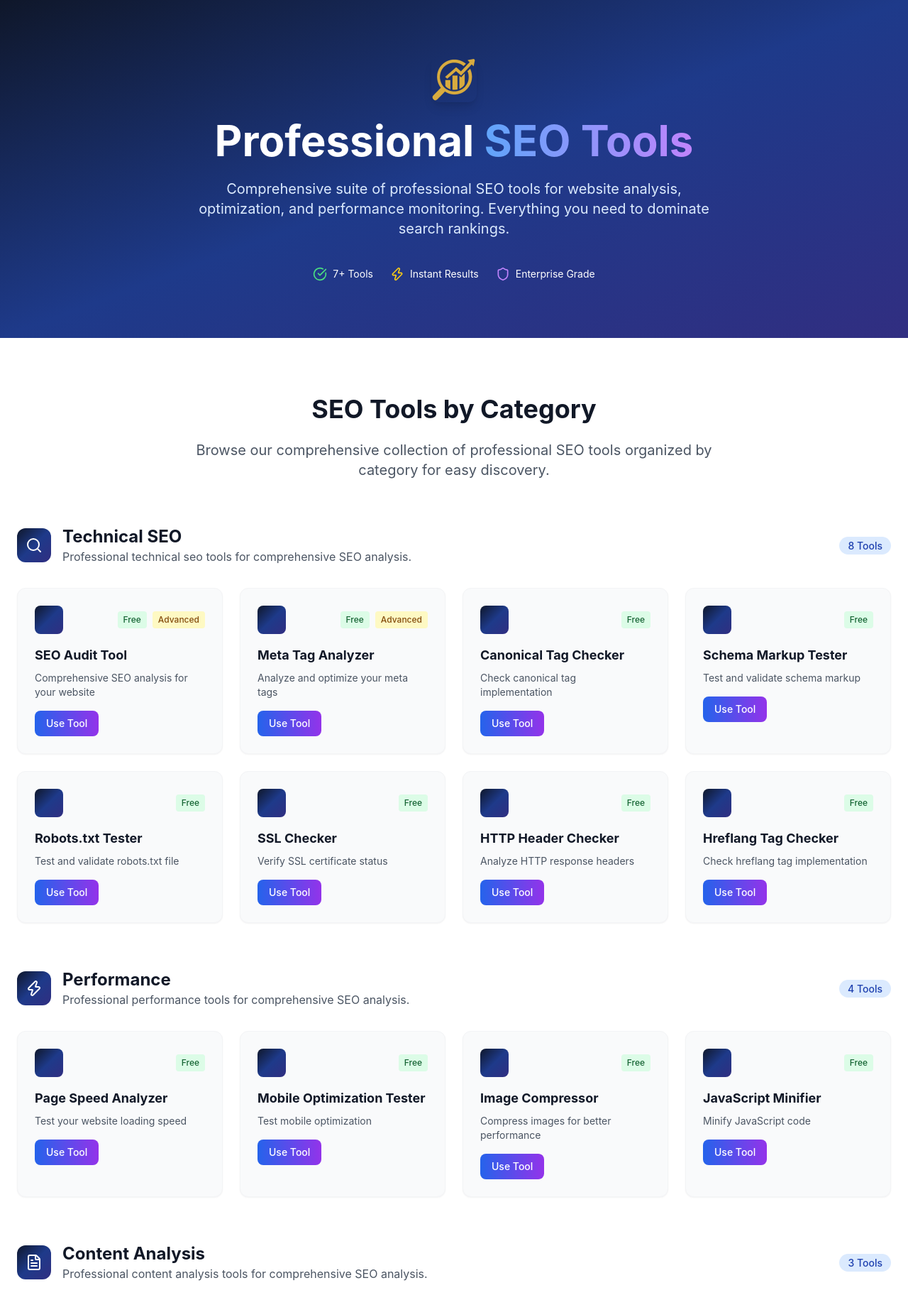
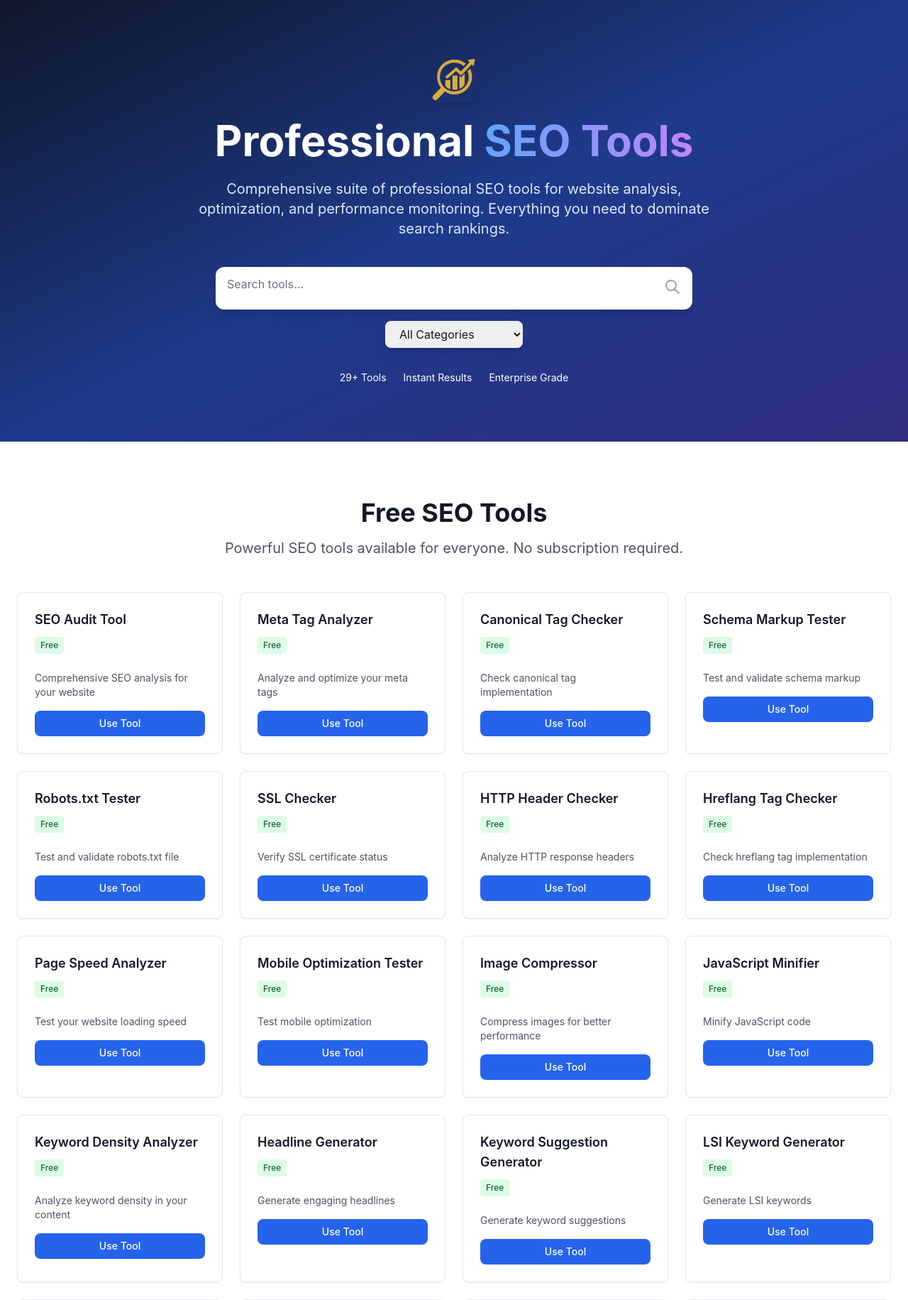
Before and after one commit to Varma0717/tools, a Flask app: page /tools/ in a window 1280 px wide. Shown: the part 65-1896 px from the top of the page at 71% size. Run offline with Flask 3, Linux system fonts and the light colour scheme; some libraries are stand-ins or nearby versions.

Commit message:
Clean up: Remove unnecessary files and update .gitignore
- Removed all test/debug scripts and .md files
- Removed unnecessary template variants
- Updated .gitignore to prevent future clutter
- Cleaned tools routes and index template
- Maintained core functionality

```diff
--- a/templates/tools/index.html
+++ b/templates/tools/index.html
@@ -6,7 +6,7 @@
 
 {% block content %}
   <div class="min-h-screen bg-gray-50">
-    <!-- Hero Section -->
+    <!-- Hero Section with Gradient -->
     <section class="bg-gradient-to-br from-slate-900 via-blue-900 to-indigo-900 text-white py-20">
       <div class="max-w-7xl mx-auto px-6 text-center">
         <img src="{{ url_for('static', filename='favicon.png') }}" alt="SEO Tools Collection" class="w-16 h-16 mx-auto mb-6 rounded-xl shadow-lg" />
@@ -16,128 +16,149 @@
         </h1>
         <p class="text-xl text-blue-100 max-w-3xl mx-auto mb-10">Comprehensive suite of professional SEO tools for website analysis, optimization, and performance monitoring. Everything you need to dominate search rankings.</p>
 
+        <!-- Search Section -->
+        <div class="max-w-2xl mx-auto mb-8">
+          <div class="relative">
+            <input
+              type="text"
+              id="toolSearch"
+              placeholder="Search tools..."
+              class="w-full px-6 py-4 text-gray-900 rounded-xl border-0 shadow-lg focus:ring-4 focus:ring-blue-300 focus:outline-none text-lg"
+            />
+            <div class="absolute right-4 top-4">
+              <svg class="w-6 h-6 text-gray-400" fill="none" stroke="currentColor" viewBox="0 0 24 24">
+                <path stroke-linecap="round" stroke-linejoin="round" stroke-width="2" d="M21 21l-6-6m2-5a7 7 0 11-14 0 7 7 0 0114 0z"></path>
+              </svg>
+            </div>
+          </div>
+
+          <!-- Category Filter Dropdown -->
+          <div class="mt-4">
+            <select id="categoryFilter" class="px-4 py-2 text-gray-900 rounded-lg border-0 shadow-lg focus:ring-2 focus:ring-blue-300 focus:outline-none">
+              <option value="">All Categories</option>
+              {% for category in categories %}
+                <option value="{{ category.slug }}">{{ category.name }}</option>
+              {% endfor %}
+            </select>
+          </div>
+        </div>
+
         <div class="flex flex-wrap justify-center gap-6 text-sm">
           <div class="flex items-center space-x-2">
-            <i data-lucide="check-circle" class="w-5 h-5 text-green-400"></i>
-            <span>{{ tools|length if tools else "50+" }}+ Tools</span>
+            <span>{{ total_tools or "25+" }}+ Tools</span>
           </div>
-          {% if user_is_authenticated %}
-            <div class="flex items-center space-x-2">
-              <i data-lucide="user-check" class="w-5 h-5 text-blue-400"></i>
-              <span>{{ "Pro Account" if user_has_pro else "Free Account" }}</span>
-            </div>
-          {% endif %}
           <div class="flex items-center space-x-2">
-            <i data-lucide="zap" class="w-5 h-5 text-yellow-400"></i>
             <span>Instant Results</span>
           </div>
           <div class="flex items-center space-x-2">
-            <i data-lucide="shield" class="w-5 h-5 text-purple-400"></i>
             <span>Enterprise Grade</span>
           </div>
         </div>
       </div>
     </section>
 
-    <!-- Tools by Category Section -->
+    <!-- Tools Sections -->
     {% if categories and tools %}
     <section class="py-20 bg-white">
       <div class="max-w-7xl mx-auto px-6">
-        <div class="text-center mb-16">
-          <h2 class="text-3xl md:text-4xl font-bold text-gray-900 mb-6">SEO Tools by Category</h2>
-          <p class="text-xl text-gray-600 max-w-3xl mx-auto">Browse our comprehensive collection of professional SEO tools organized by category for easy discovery.</p>
+
+        <!-- Free Tools Section -->
+        <div class="mb-20">
+          <div class="text-center mb-12">
+            <h2 class="text-3xl md:text-4xl font-bold text-gray-900 mb-4">Free SEO Tools</h2>
+            <p class="text-xl text-gray-600 max-w-3xl mx-auto">Powerful SEO tools available for everyone. No subscription required.</p>
+          </div>
+
+          <div id="freeToolsGrid" class="grid md:grid-cols-2 lg:grid-cols-3 xl:grid-cols-4 gap-6">
+            {% for category_name, category_tools in tools_by_category.items() %}
+              {% for tool in category_tools %}
+                {% if not tool.is_premium %}
+                  <div class="tool-card bg-white border border-gray-200 rounded-lg shadow-sm hover:shadow-md transition-all duration-300 p-6"
+                       data-tool-name="{{ tool.name|lower }}"
+                       data-category="{{ category_name|lower|replace(' ', '-') }}"
+                       data-description="{{ tool.description|lower }}">
+
+                    <div class="flex items-start justify-between mb-4">
+                      <div class="flex-1">
+                        <h4 class="text-lg font-semibold text-gray-900 mb-2">{{ tool.name }}</h4>
+                        <span class="inline-block bg-green-100 text-green-800 px-2 py-1 rounded text-xs font-medium mb-2">Free</span>
+                      </div>
+                    </div>
+
+                    <p class="text-gray-600 text-sm mb-4 line-clamp-2">{{ tool.description or 'Professional SEO tool for analysis and optimization.' }}</p>
+
+                    <div class="mt-auto">
+                      <a href="/tools/{{ tool.slug }}/" class="inline-block w-full text-center bg-blue-600 hover:bg-blue-700 text-white px-4 py-2 rounded-lg text-sm font-medium transition-all duration-200">
+                        Use Tool
+                      </a>
+                    </div>
+                  </div>
+                {% endif %}
+              {% endfor %}
+            {% endfor %}
+          </div>
         </div>
 
-        {% for category in categories %}
-          {% set category_tools = tools_by_category.get(category.slug, []) %}
-          {% if category_tools %}
-          <div class="mb-16">
-            <!-- Category Header -->
-            <div class="flex items-center mb-8">
-              <div class="w-12 h-12 bg-gradient-to-br from-slate-900 via-blue-900 to-indigo-900 rounded-xl flex items-center justify-center mr-4">
-                <i data-lucide="{{ category.icon or 'folder' }}" class="w-6 h-6 text-white"></i>
-              </div>
-              <div>
-                <h3 class="text-2xl font-bold text-gray-900">{{ category.name }}</h3>
-                <p class="text-gray-600">{{ category.description or 'Professional ' + category.name.lower() + ' tools for comprehensive SEO analysis.' }}</p>
-              </div>
-              <div class="ml-auto">
-                <span class="bg-blue-100 text-blue-800 px-3 py-1 rounded-full text-sm font-medium">{{ category_tools|length }} Tools</span>
-              </div>
-            </div>
+        <!-- Pro Tools Section -->
+        <div class="mb-20">
+          <div class="text-center mb-12">
+            <h2 class="text-3xl md:text-4xl font-bold text-gray-900 mb-4">Pro SEO Tools</h2>
+            <p class="text-xl text-gray-600 max-w-3xl mx-auto">Advanced SEO tools for professionals. Unlock with Pro subscription.</p>
+          </div>
 
-            <!-- Category Tools Grid -->
-            <div class="grid md:grid-cols-2 lg:grid-cols-3 xl:grid-cols-4 gap-6">
+          <div id="proToolsGrid" class="grid md:grid-cols-2 lg:grid-cols-3 xl:grid-cols-4 gap-6">
+            {% for category_name, category_tools in tools_by_category.items() %}
               {% for tool in category_tools %}
-                <div class="bg-gray-50 hover:bg-white rounded-xl shadow-sm hover:shadow-lg transition-all duration-300 p-6 group border border-gray-100">
-                  <div class="flex items-center justify-between mb-4">
-                    <div class="w-10 h-10 bg-gradient-to-br from-slate-900 via-blue-900 to-indigo-900 rounded-lg flex items-center justify-center text-white">
-                      <i data-lucide="{{ tool.icon or 'tool' }}" class="w-5 h-5"></i>
+                {% if tool.is_premium %}
+                  <div class="tool-card bg-white border border-gray-200 rounded-lg shadow-sm hover:shadow-md transition-all duration-300 p-6 {{ 'opacity-75' if not user_has_pro else '' }}"
+                       data-tool-name="{{ tool.name|lower }}"
+                       data-category="{{ category_name|lower|replace(' ', '-') }}"
+                       data-description="{{ tool.description|lower }}">
+
+                    <div class="flex items-start justify-between mb-4">
+                      <div class="flex-1">
+                        <h4 class="text-lg font-semibold text-gray-900 mb-2">{{ tool.name }}</h4>
+                        <span class="inline-block bg-orange-100 text-orange-800 px-2 py-1 rounded text-xs font-medium mb-2">Pro</span>
+                      </div>
+                      {% if not user_has_pro %}
+                        <svg class="w-5 h-5 text-gray-400" fill="none" stroke="currentColor" viewBox="0 0 24 24">
+                          <path stroke-linecap="round" stroke-linejoin="round" stroke-width="2" d="M12 15v2m-6 4h12a2 2 0 002-2v-6a2 2 0 00-2-2H6a2 2 0 00-2 2v6a2 2 0 002 2zm10-10V7a4 4 0 00-8 0v4h8z"></path>
+                        </svg>
+                      {% endif %}
                     </div>
-                    <div class="flex items-center space-x-2">
-                      {% if tool.is_premium %}
-                        {% if user_has_pro %}
-                          <span class="bg-gradient-to-br from-slate-900 via-blue-900 to-indigo-900 text-white px-2 py-1 rounded text-xs font-medium">Pro ✓</span>
-                        {% else %}
-                          <span class="bg-orange-100 text-orange-800 px-2 py-1 rounded text-xs font-medium">Pro</span>
-                        {% endif %}
+
+                    <p class="text-gray-600 text-sm mb-4 line-clamp-2">{{ tool.description or 'Advanced SEO tool for professional analysis and optimization.' }}</p>
+
+                    <div class="mt-auto">
+                      {% if user_has_pro %}
+                        <a href="/tools/{{ tool.slug }}/" class="inline-block w-full text-center bg-blue-600 hover:bg-blue-700 text-white px-4 py-2 rounded-lg text-sm font-medium transition-all duration-200">
+                          Use Tool
+                        </a>
                       {% else %}
-                        <span class="bg-green-100 text-green-800 px-2 py-1 rounded text-xs font-medium">Free</span>
-                      {% endif %}
-
-                      {% if tool.get('category', {}).get('name') in ['Advanced Analysis', 'Technical SEO'] %}
-                        <span class="bg-yellow-100 text-yellow-800 px-2 py-1 rounded text-xs font-medium">Advanced</span>
+                        <a href="{{ url_for('main.pricing') }}" class="inline-block w-full text-center bg-orange-500 hover:bg-orange-600 text-white px-4 py-2 rounded-lg text-sm font-medium transition-all duration-200">
+                          Upgrade to Pro
+                        </a>
                       {% endif %}
                     </div>
                   </div>
+                {% endif %}
+              {% endfor %}
+            {% endfor %}
+          </div>
+        </div>
 
-                  <h4 class="text-lg font-bold text-gray-900 mb-2 group-hover:text-blue-600 transition-colors">{{ tool.name }}</h4>
-                  <p class="text-gray-600 text-sm mb-4 line-clamp-2">{{ tool.description or 'Professional SEO tool for analysis and optimization.' }}</p>
-
-                  <div class="flex items-center justify-between">
-                    {% if tool.is_premium and not user_has_pro %}
-                      <a href="{{ url_for('main.pricing') }}" class="bg-orange-500 hover:bg-orange-600 text-white px-4 py-2 rounded-lg text-sm font-medium transition-all duration-200">
-                        Upgrade
-                      </a>
-                    {% else %}
-                      <a href="/tools/{{ tool.slug }}/" class="bg-gradient-to-r from-blue-600 to-purple-600 hover:from-blue-700 hover:to-purple-700 text-white px-4 py-2 rounded-lg text-sm font-medium transition-all duration-200">
-                        Use Tool
-                      </a>
-                    {% endif %}
-
-                    {% if tool.requires_login and not user_is_authenticated %}
-                      <span class="text-xs text-gray-500 flex items-center">
-                        <i data-lucide="lock" class="w-3 h-3 mr-1"></i>
-                        Login
-                      </span>
-                    {% endif %}
-                  </div>
-                </div>
-              {% endfor %}
-            </div>
-          </div>
-          {% endif %}
-        {% endfor %}
       </div>
     </section>
     {% else %}
     <section class="py-20 bg-white">
       <div class="max-w-4xl mx-auto px-6 text-center">
-        <div class="w-16 h-16 bg-gray-100 rounded-full flex items-center justify-center mx-auto mb-6">
-          <i data-lucide="wrench" class="w-8 h-8 text-gray-400"></i>
-        </div>
         <h3 class="text-2xl font-semibold text-gray-900 mb-4">SEO Tools Coming Soon</h3>
         <p class="text-gray-600 mb-8">Our comprehensive collection of professional SEO tools is being prepared. Please check back soon!</p>
-        {% if not user_is_authenticated %}
-          <a href="{{ url_for('auth.register') }}" class="bg-gradient-to-r from-blue-600 to-purple-600 hover:from-blue-700 hover:to-purple-700 text-white px-8 py-4 rounded-xl font-semibold text-lg transition-all duration-200">
-            Get Notified When Ready
-          </a>
-        {% endif %}
       </div>
     </section>
     {% endif %}
 
-    <!-- CTA Section -->
+    <!-- CTA Section with Gradient -->
     <section class="py-20 bg-gradient-to-r from-blue-600 to-purple-600 text-white">
       <div class="max-w-4xl mx-auto px-6 text-center">
         <h2 class="text-3xl md:text-4xl font-bold mb-6">Ready to Boost Your SEO?</h2>
@@ -161,7 +182,79 @@
 
 {% block scripts %}
 <script>
-  // Initialize Lucide icons
-  lucide.createIcons();
+  // Search and filter functionality
+  document.addEventListener('DOMContentLoaded', function() {
+    const toolSearch = document.getElementById('toolSearch');
+    const categoryFilter = document.getElementById('categoryFilter');
+    const freeToolsGrid = document.getElementById('freeToolsGrid');
+    const proToolsGrid = document.getElementById('proToolsGrid');
+
+    function filterTools() {
+      const searchTerm = toolSearch.value.toLowerCase();
+      const selectedCategory = categoryFilter.value.toLowerCase();
+
+      // Filter free tools
+      const freeCards = freeToolsGrid.querySelectorAll('.tool-card');
+      freeCards.forEach(card => {
+        const toolName = card.dataset.toolName;
+        const toolCategory = card.dataset.category;
+        const toolDescription = card.dataset.description;
+
+        const matchesSearch = toolName.includes(searchTerm) ||
+                             toolDescription.includes(searchTerm);
+        const matchesCategory = selectedCategory === '' ||
+                               toolCategory.includes(selectedCategory);
+
+        if (matchesSearch && matchesCategory) {
+          card.style.display = 'block';
+          card.style.animation = 'fadeIn 0.3s ease-in';
+        } else {
+          card.style.display = 'none';
+        }
+      });
+
+      // Filter pro tools
+      const proCards = proToolsGrid.querySelectorAll('.tool-card');
+      proCards.forEach(card => {
+        const toolName = card.dataset.toolName;
+        const toolCategory = card.dataset.category;
+        const toolDescription = card.dataset.description;
+
+        const matchesSearch = toolName.includes(searchTerm) ||
+                             toolDescription.includes(searchTerm);
+        const matchesCategory = selectedCategory === '' ||
+                               toolCategory.includes(selectedCategory);
+
+        if (matchesSearch && matchesCategory) {
+          card.style.display = 'block';
+          card.style.animation = 'fadeIn 0.3s ease-in';
+        } else {
+          card.style.display = 'none';
+        }
+      });
+    }
+
+    // Add event listeners
+    toolSearch.addEventListener('input', filterTools);
+    categoryFilter.addEventListener('change', filterTools);
+
+    // Add smooth animations
+    const style = document.createElement('style');
+    style.textContent = `
+      @keyframes fadeIn {
+        from { opacity: 0; transform: translateY(10px); }
+        to { opacity: 1; transform: translateY(0); }
+      }
+
+      .tool-card {
+        transition: all 0.3s ease;
+      }
+
+      .tool-card:hover {
+        transform: translateY(-2px);
+      }
+    `;
+    document.head.appendChild(style);
+  });
 </script>
 {% endblock %}
```
Also changed, not shown: app/blueprints/tools/routes.py (+16 -1 lines), README.md (deleted), 1 other file.
